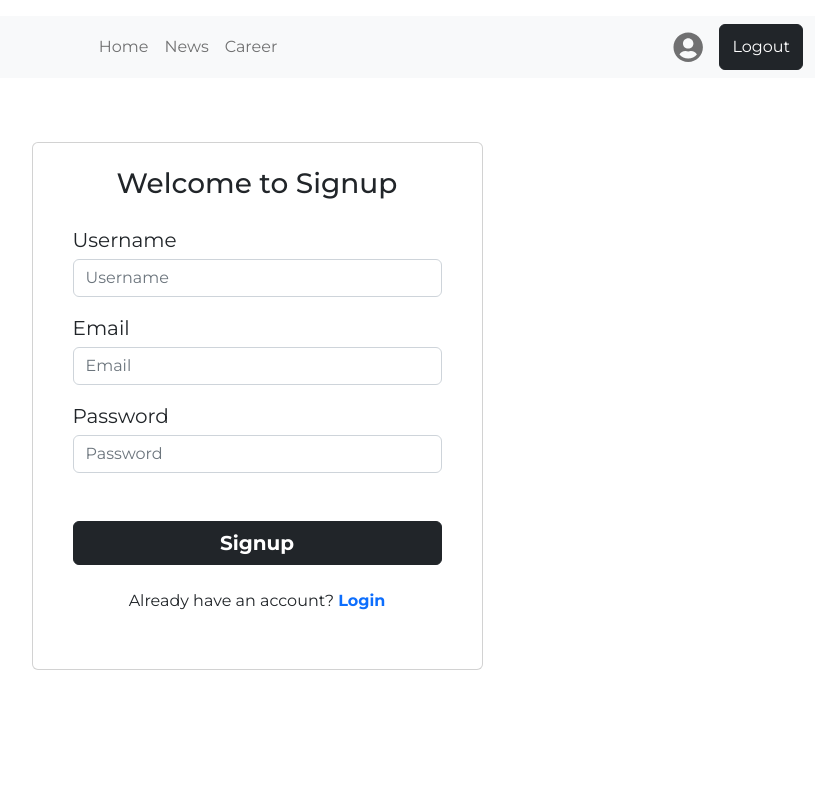
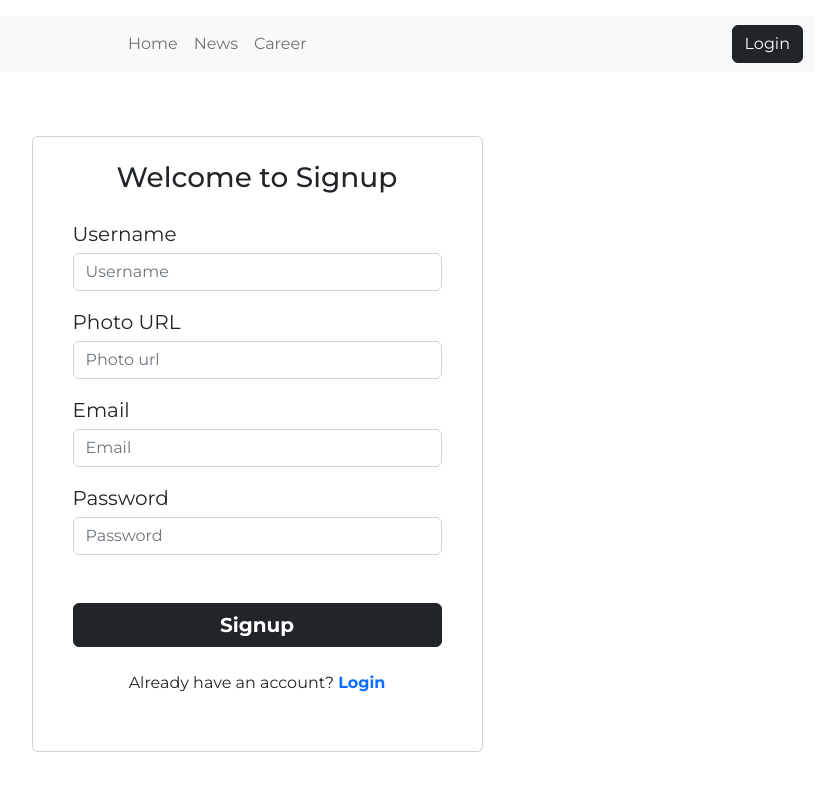
Before and after one commit to Rakibhasan-programmer/the-news-dragon-client-side, a React (Vite) app: page /register in a window 1280 px wide. Shown: the top 790 px of the page, without its empty margins (383-1217 px from the left). Built offline with nearby package versions, Linux system fonts and the light colour scheme.

Commit message:
login and register done

```diff
--- a/src/pages/Login/Login.jsx
+++ b/src/pages/Login/Login.jsx
@@ -1,7 +1,30 @@
-import React from "react";
+import React, { useContext } from "react";
 import { Link } from "react-router-dom";
+import { AuthContext } from "../../providers/AuthProvider";
 
 const Login = () => {
+  const { signInUser } = useContext(AuthContext);
+  // sign in user
+  const handleLogin = (e) => {
+    // preventing refreshing
+    e.preventDefault();
+
+    // form values
+    const email = e.target.email.value;
+    const password = e.target.password.value;
+    console.log(email, password);
+    // sign in
+    signInUser(email, password)
+    .then(result => {
+      const loggedUser = result.user;
+      console.log(loggedUser);
+    })
+    .catch(error => console.log(error.message))
+
+
+    // reseting form value
+    e.target.reset();
+  }
   return (
     <>
       <div className="container pt-4">
@@ -12,11 +35,12 @@ const Login = () => {
                 <h3>Welcome to Login</h3>
                 <img src="" alt="" />
               </div>
-              <div className="card-body">
-                <span className="fs-5 d-block pb-1">Username or Email</span>
+              <form className="card-body" onSubmit={handleLogin}>
+                <span className="fs-5 d-block pb-1">Email</span>
                 <div className="input-group mb-3">
                   <input
-                    type="text"
+                    type="email"
+                    name="email"
                     className="form-control"
                     placeholder="Username"
                     aria-label="Username"
@@ -26,7 +50,8 @@ const Login = () => {
                 <span className="fs-5 d-block pb-1">Password</span>
                 <div className="input-group">
                   <input
-                    type="text"
+                    type="password"
+                    name="password"
                     className="form-control"
                     placeholder="Password"
                     aria-label="password"
@@ -53,7 +78,7 @@ const Login = () => {
                     Signup
                   </Link>
                 </p>
-              </div>
+              </form>
             </div>
           </div>
         </div>
--- a/src/pages/Register/Register.jsx
+++ b/src/pages/Register/Register.jsx
@@ -1,11 +1,37 @@
-import React from "react";
+import React, { useContext } from "react";
 import { Link } from "react-router-dom";
+import { AuthContext } from "../../providers/AuthProvider";
 
 
 const Register = () => {
+  const {createUser} = useContext(AuthContext);
+
+  // create user
+  const handleRegister = (e) => {
+    e.preventDefault();
+    // form values
+    const name = e.target.username.value;
+    const email = e.target.email.value;
+    const photo = e.target.photo.value;
+    const password = e.target.password.value;
+    // console.log(name, email, photo, password);
+
+    // user creation
+    createUser(email, password)
+    .then(result => {
+      const createdUser = result.user;
+      console.log(createdUser);
+    })
+    .catch(error => {
+      console.log(error.message);
+    })
+
+    // reseting form value
+    e.target.reset();
+  }
   return (
     <>
-      <form className="container">
+      <form className="container mb-5" onSubmit={handleRegister}>
         <div className="row d-flex justify-content-center pt-5">
           <div className="col-md-5">
             <div className="card p-4">
@@ -21,6 +47,18 @@ const Register = () => {
                     placeholder="Username"
                     name="username"
                     aria-label="Username"
+                    aria-describedby="basic-addon1"
+                    required
+                  />
+                </div>
+                <span className="fs-5 d-block pb-1">Photo URL</span>
+                <div className="input-group mb-3">
+                  <input
+                    type="text"
+                    className="form-control"
+                    placeholder="Photo url"
+                    name="photo"
+                    aria-label="photo"
                     aria-describedby="basic-addon1"
                     required
                   />
--- a/src/pages/shared/NavigationBar.jsx
+++ b/src/pages/shared/NavigationBar.jsx
@@ -1,13 +1,13 @@
-import React, { useContext } from 'react';
-import { Button, Container, Nav, Navbar } from 'react-bootstrap';
-import { FaUserCircle } from 'react-icons/fa';
-import { Link } from 'react-router-dom';
-import { AuthContext } from '../../providers/AuthProvider';
+import React, { useContext } from "react";
+import { Button, Container, Nav, Navbar } from "react-bootstrap";
+import { FaUserCircle } from "react-icons/fa";
+import { Link } from "react-router-dom";
+import { AuthContext } from "../../providers/AuthProvider";
 
 const NavigationBar = () => {
-    const {user } = useContext(AuthContext);
+  const { user } = useContext(AuthContext);
   return (
-        <Container className='py-3'>
+    <Container className="py-3">
       <Navbar collapseOnSelect expand="lg" bg="light" variant="light">
         <Container>
           <Navbar.Toggle aria-controls="responsive-navbar-nav" />
@@ -19,23 +19,20 @@ const NavigationBar = () => {
               <Link className="text-decoration-none nav-link" to={"/news"}>
                 News
               </Link>
-                  <Link
-                    className="text-decoration-none nav-link"
-                    to={"/career"}
-                  >
+              <Link className="text-decoration-none nav-link" to={"/career"}>
                 Career
               </Link>
             </Nav>
             <Nav>
               {user && (
                 <Nav.Link href="/">
-                      <FaUserCircle style={{fontSize: "1.9rem"}} />
+                  <FaUserCircle style={{ fontSize: "1.9rem" }} />
                 </Nav.Link>
               )}
               {user ? (
                 <Button variant="dark ms-2">Logout</Button>
               ) : (
-                    <Link className='btn btn-dark ms-2' to={"/login"}></Link>
+                <Link className="btn btn-dark ms-2" to={"/login"}>Login</Link>
               )}
             </Nav>
           </Navbar.Collapse>
--- a/src/providers/AuthProvider.jsx
+++ b/src/providers/AuthProvider.jsx
@@ -1,13 +1,37 @@
-import React, { createContext } from "react";
-import { getAuth } from "firebase/auth";
+import React, { createContext, useState } from "react";
+import {
+  createUserWithEmailAndPassword,
+  getAuth,
+  signInWithEmailAndPassword,
+} from "firebase/auth";
 import app from "../firebase/firebase.config";
 
 export const AuthContext = createContext(null);
 const auth = getAuth(app);
+
 const AuthProvider = ({ children }) => {
-  const user = {displayName: "Rakib"}
+  const [user, setUser] = useState(null);
+
+  // create user
+  const createUser = (email, password) => {
+    return createUserWithEmailAndPassword(auth, email, password);
+  };
+
+  // sign in user
+  const signInUser = (email, password) => {
+    return signInWithEmailAndPassword(auth, email, password);
+  };
+
+  // update user profile
+  //   const updateProfile = () => {
+
+  //   }
+
+
   const authInfo = {
-    user
+    user,
+    createUser,
+    signInUser,
   };
   return (
     <AuthContext.Provider value={authInfo}>{children}</AuthContext.Provider>
```
Lines whose indentation alone changed are shown as unchanged.
